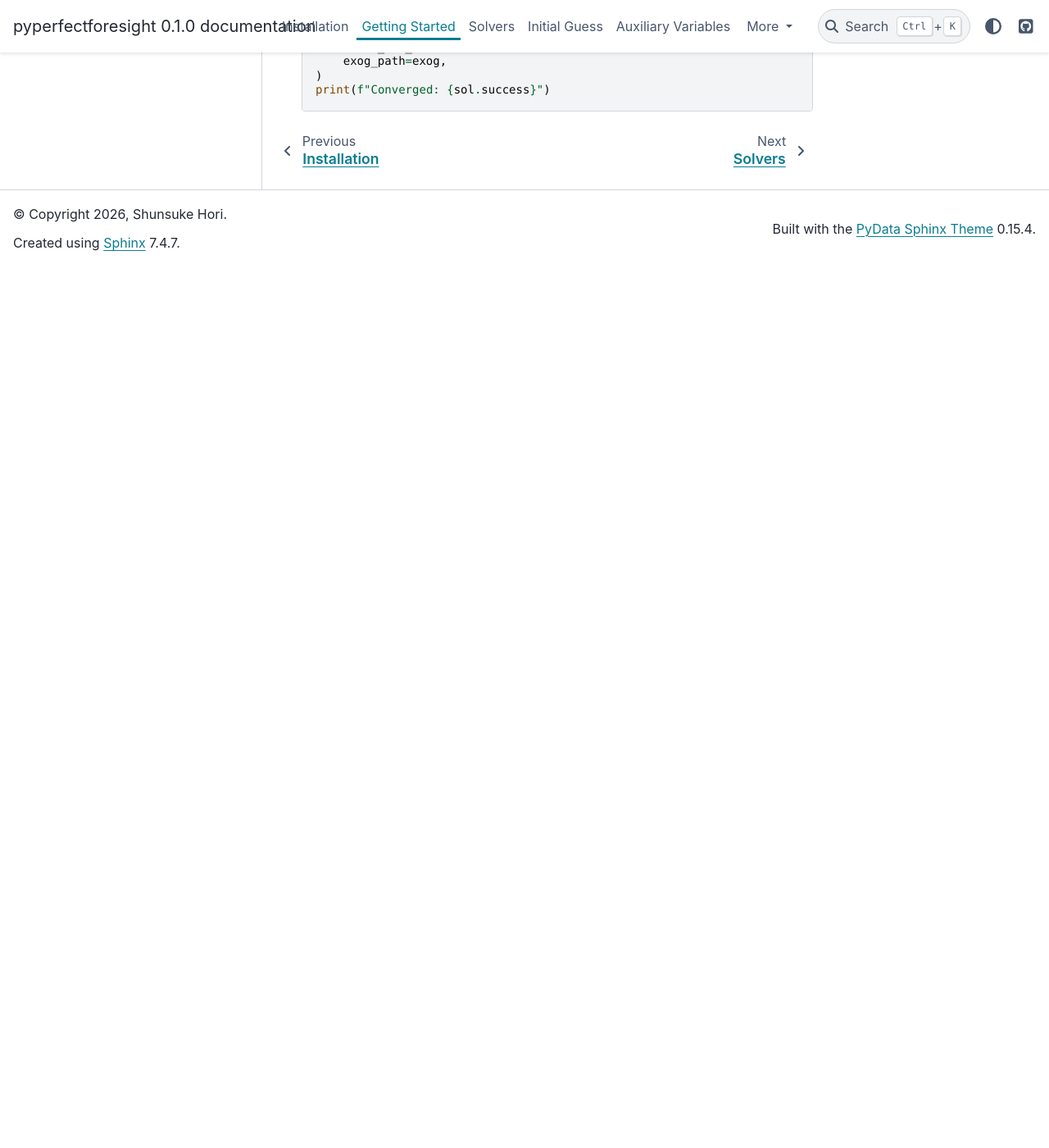
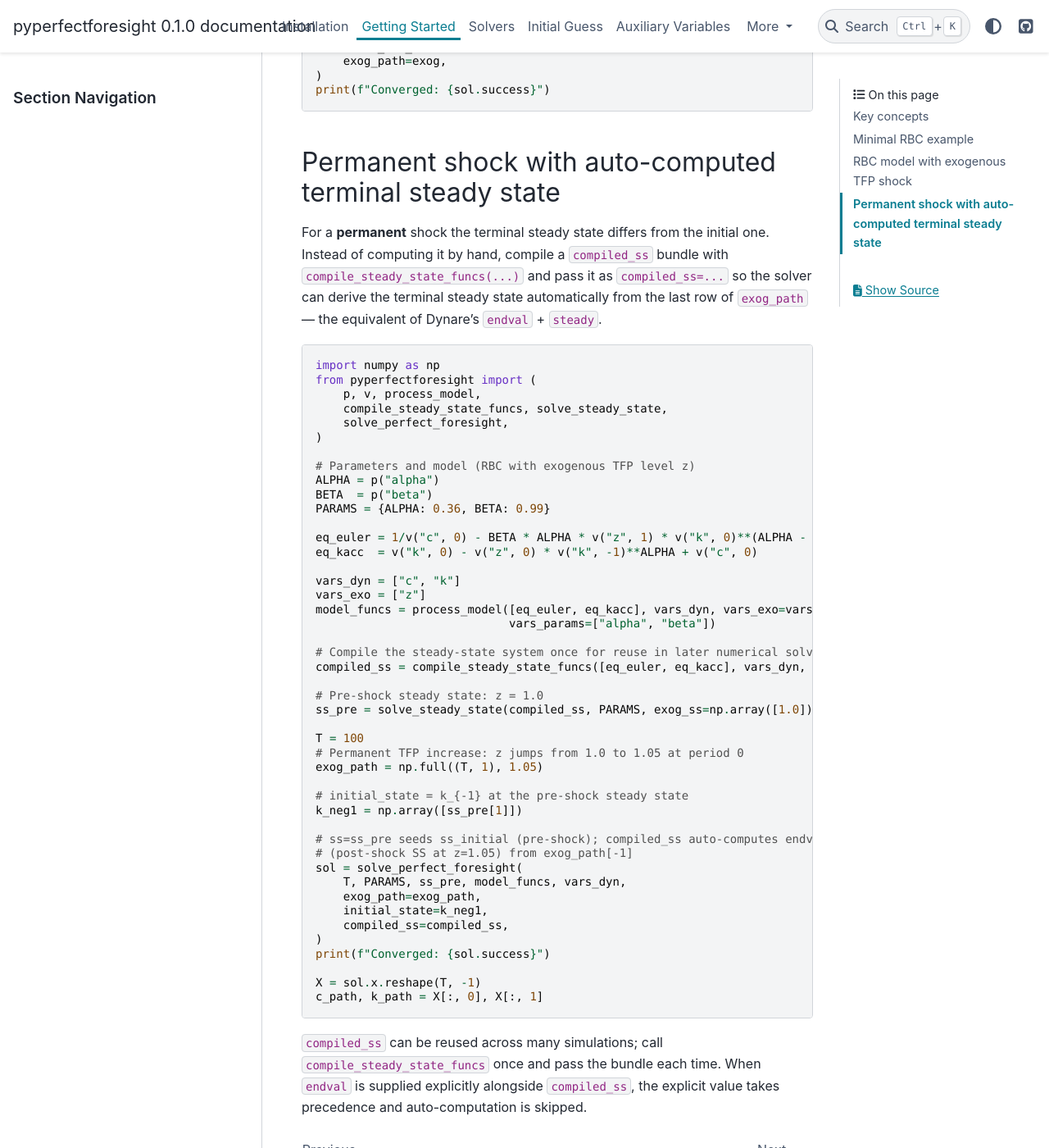
Before and after one commit to Shunsuke-Hori/pyperfectforesight, a Sphinx documentation site: the page built from docs/getting-started.md, in a window 1280 px wide and 1400 px high, scrolled down 4138 px. Shown: the whole window at 82% size. Built offline with Sphinx 7.4.7 and the PyData theme 0.15.4, drawn with Linux system fonts in a browser that asks for light colours; before the commit the page ends 4463 px from its top, so only the background shows below that.

Commit message:
docs: add permanent-shock / compile_steady_state_funcs example to getting-started (#52)
* docs: add permanent-shock / compile_steady_state_funcs example to getting-started

Shows how to use compile_steady_state_funcs + compiled_ss to auto-compute
the terminal steady state from exog_path[-1], covering the Dynare
endval+steady pattern for permanent shocks.

Co-Authored-By: Claude Sonnet 4.6 <noreply@anthropic.com>

* docs: fix permanent-shock example (unused import, misleading comment, redundant ss_initial)

- Remove unused `import sympy as sp`
- Fix comment: compile_steady_state_funcs lambdifies (not symbolically solves)
- Remove redundant ss_initial=ss_initial kwarg (already defaults to ss)

Co-Authored-By: Claude Sonnet 4.6 <noreply@anthropic.com>

* docs: clarify permanent-shock example (rename ss_initial->ss_pre, reword intro)

- Rename local variable ss_initial to ss_pre to avoid shadowing the
  solver's ss_initial= keyword and clarify pre- vs post-shock roles
- Reword intro sentence to make clear compiled_ss is the output of
  compile_steady_state_funcs, not a separate concept

Co-Authored-By: Claude Sonnet 4.6 <noreply@anthropic.com>

---------

Co-authored-by: Claude Sonnet 4.6 <noreply@anthropic.com>

````diff
--- a/docs/getting-started.md
+++ b/docs/getting-started.md
@@ -157,3 +157,57 @@ sol = solve_perfect_foresight(
 )
 print(f"Converged: {sol.success}")
 ```
+
+## Permanent shock with auto-computed terminal steady state
+
+For a **permanent** shock the terminal steady state differs from the initial one. Instead of computing it by hand, compile a `compiled_ss` bundle with `compile_steady_state_funcs(...)` and pass it as `compiled_ss=...` so the solver can derive the terminal steady state automatically from the last row of `exog_path` — the equivalent of Dynare's `endval` + `steady`.
+
+```python
+import numpy as np
+from pyperfectforesight import (
+    p, v, process_model,
+    compile_steady_state_funcs, solve_steady_state,
+    solve_perfect_foresight,
+)
+
+# Parameters and model (RBC with exogenous TFP level z)
+ALPHA = p("alpha")
+BETA  = p("beta")
+PARAMS = {ALPHA: 0.36, BETA: 0.99}
+
+eq_euler = 1/v("c", 0) - BETA * ALPHA * v("z", 1) * v("k", 0)**(ALPHA - 1) / v("c", 1)
+eq_kacc  = v("k", 0) - v("z", 0) * v("k", -1)**ALPHA + v("c", 0)
+
+vars_dyn = ["c", "k"]
+vars_exo = ["z"]
+model_funcs = process_model([eq_euler, eq_kacc], vars_dyn, vars_exo=vars_exo,
+                            vars_params=["alpha", "beta"])
+
+# Compile the steady-state system once for reuse in later numerical solves
+compiled_ss = compile_steady_state_funcs([eq_euler, eq_kacc], vars_dyn, vars_exo)
+
+# Pre-shock steady state: z = 1.0
+ss_pre = solve_steady_state(compiled_ss, PARAMS, exog_ss=np.array([1.0]))
+
+T = 100
+# Permanent TFP increase: z jumps from 1.0 to 1.05 at period 0
+exog_path = np.full((T, 1), 1.05)
+
+# initial_state = k_{-1} at the pre-shock steady state
+k_neg1 = np.array([ss_pre[1]])
+
+# ss=ss_pre seeds ss_initial (pre-shock); compiled_ss auto-computes endval
+# (post-shock SS at z=1.05) from exog_path[-1]
+sol = solve_perfect_foresight(
+    T, PARAMS, ss_pre, model_funcs, vars_dyn,
+    exog_path=exog_path,
+    initial_state=k_neg1,
+    compiled_ss=compiled_ss,
+)
+print(f"Converged: {sol.success}")
+
+X = sol.x.reshape(T, -1)
+c_path, k_path = X[:, 0], X[:, 1]
+```
+
+`compiled_ss` can be reused across many simulations; call `compile_steady_state_funcs` once and pass the bundle each time. When `endval` is supplied explicitly alongside `compiled_ss`, the explicit value takes precedence and auto-computation is skipped.
````
